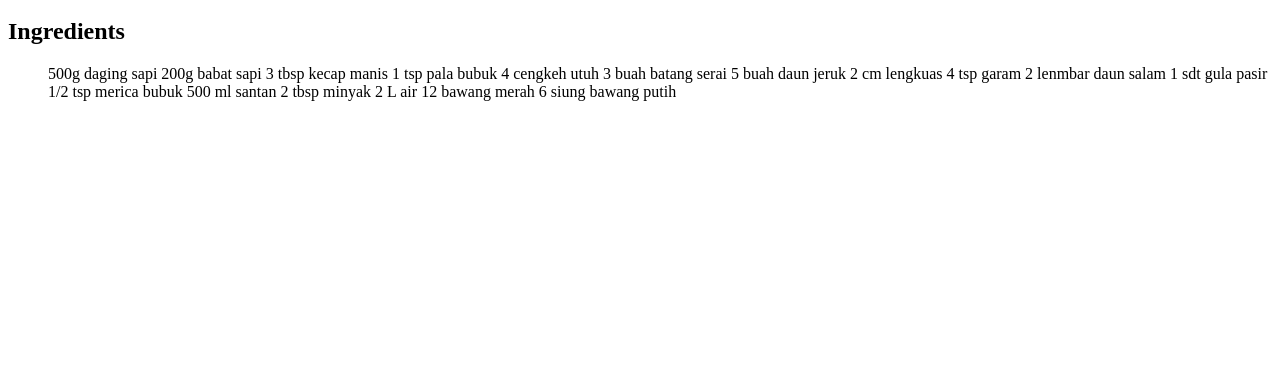
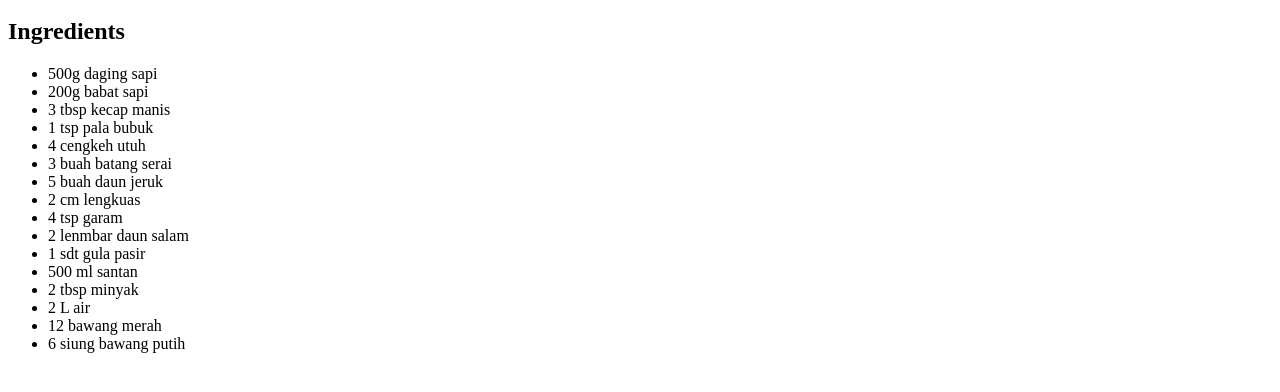
Before and after one commit to bryanmardono/odin-recipes, a plain HTML site: page index.html in a window 1280 px wide. Shown: the part 386-778 px from the top of the page. Drawn offline with Linux system fonts and the light colour scheme.

Commit message:
Fix list items

```diff
--- a/index.html
+++ b/index.html
@@ -9,23 +9,23 @@
         <a href="recipes/soto-betawi.html">Soto Betawi</a>
         <img src="https://www.unileverfoodsolutions.co.id/dam/global-ufs/mcos/SEA/calcmenu/recipes/ID-recipes/soups/soto-betawi/main-header.jpg">
         <h2>Ingredients</h2>
-        <ul>500g daging sapi
-            200g babat sapi
-            3 tbsp kecap manis
-            1 tsp pala bubuk
-            4 cengkeh utuh
-            3 buah batang serai
-            5 buah daun jeruk
-            2 cm lengkuas
-            4 tsp garam
-            2 lenmbar daun salam
-            1 sdt gula pasir
-            1/2 tsp merica bubuk
-            500 ml santan
-            2 tbsp minyak
-            2 L air
-            12 bawang merah
-            6 siung bawang putih
+        <ul>
+            <li>500g daging sapi</li>
+            <li>200g babat sapi</li>
+            <li>3 tbsp kecap manis</li>
+            <li>1 tsp pala bubuk</li>
+            <li>4 cengkeh utuh</li>
+            <li>3 buah batang serai</li>
+            <li>5 buah daun jeruk</li>
+            <li>2 cm lengkuas</li>
+            <li>4 tsp garam</li>
+            <li>2 lenmbar daun salam</li>
+            <li>1 sdt gula pasir</li>
+            <li>500 ml santan</li>
+            <li>2 tbsp minyak</li>
+            <li>2 L air</li>
+            <li>12 bawang merah</li>
+            <li>6 siung bawang putih</li>
         </ul>
     </body>
 </html>
```
